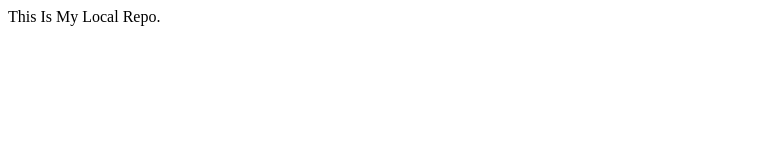
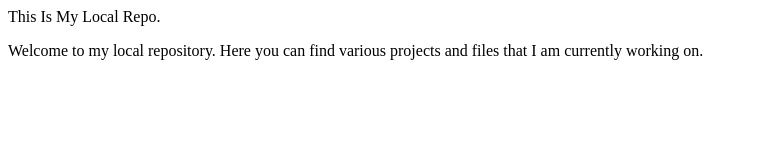
Before and after one commit to EmanKhalid01/localRepo, a plain HTML site: page index.html in a window 1280 px wide. Shown: the whole page, without its empty margins (0-758 px from the left). Drawn offline with Linux system fonts and the light colour scheme.

Commit message:
Add new Feature

```diff
--- a/index.html
+++ b/index.html
@@ -1 +1,3 @@
 <p>This Is My Local Repo.</p>
+<p>Welcome to my local repository.
+ Here you can find various projects and files that I am currently working on.</p>
```
